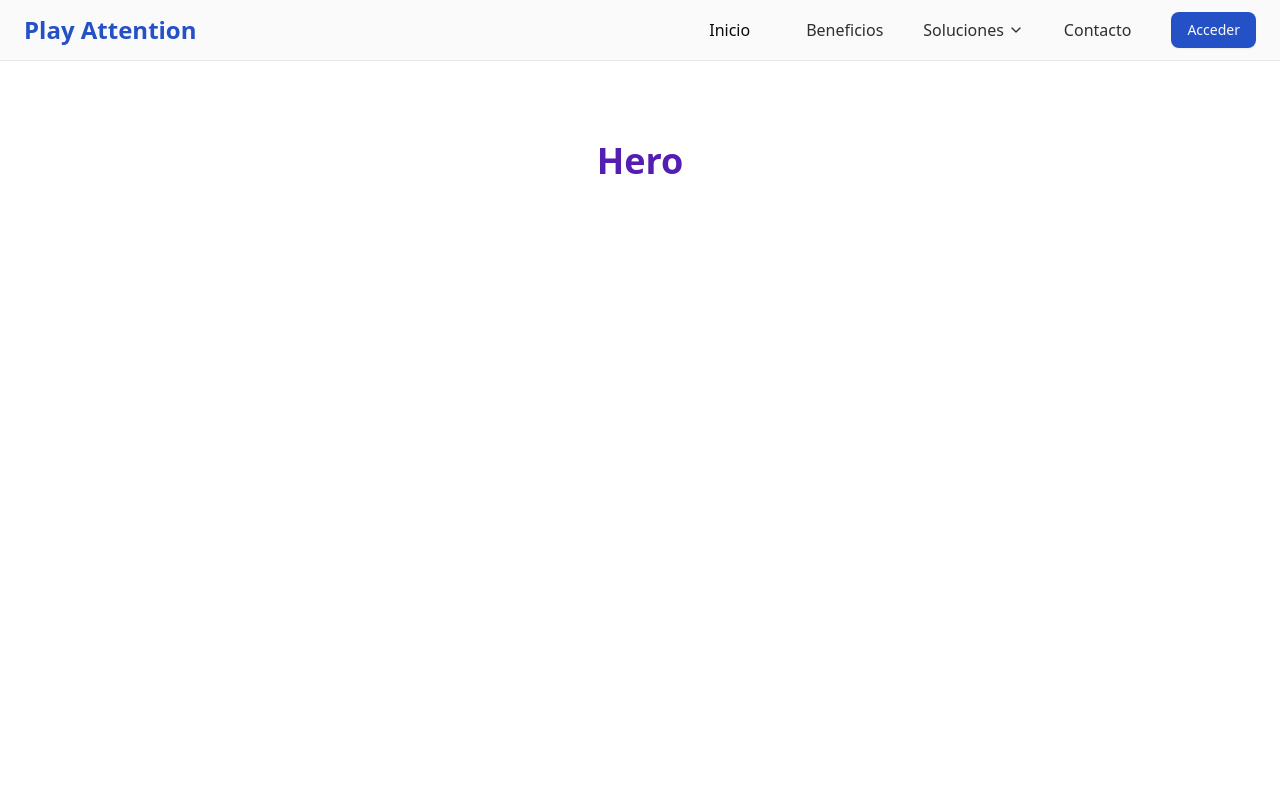
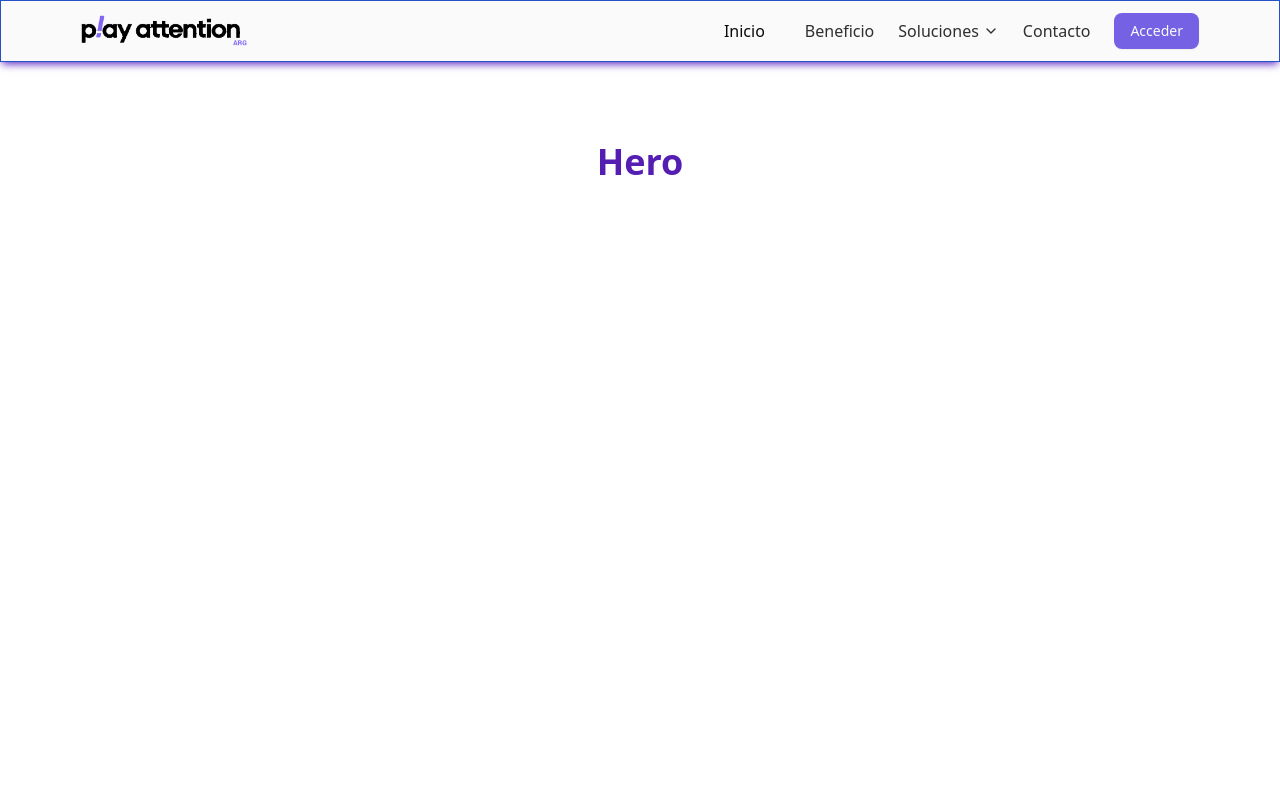
Before and after one commit to No-Country-simulation/h5-02-play-attention, a Next.js app in the folder frontend/landing/: page / in a window 1280 px wide. Shown: the top 800 px of the page. Built offline with nearby package versions, Linux system fonts and the light colour scheme.

Commit message:
feat: ✨ Add navbar
Add navbar
Add logo and menu navbar

```diff
--- a/frontend/landing/src/shared/components/footer.jsx
+++ b/frontend/landing/src/shared/components/footer.jsx
@@ -12,8 +12,8 @@ export function Footer() {
   };
 
   return (
-    <footer className="w-full border-t border-gray-200 bg-black text-white py-10 px-4 md:px-20">
-      <div className="max-w-7xl mx-auto grid grid-cols-1 md:grid-cols-3 gap-8">
+    <footer className="w-full border-t border-gray-200 bg-black text-white py-10 px-4 lg:px-20">
+      <div className="grid grid-cols-1 md:grid-cols-3 gap-8">
         {/* Columna 1: Logo + descripción + redes */}
         <div className="flex flex-col gap-4">
           <h2 className="text-2xl font-bold text-white">Play Attention</h2>
--- a/frontend/landing/src/shared/components/navbar.jsx
+++ b/frontend/landing/src/shared/components/navbar.jsx
@@ -57,14 +57,14 @@ export function Navbar() {
   }, []);
 
   return (
-    <nav className="sticky top-0 z-50 w-full border-b border-gray-200 bg-sidebar py-3 px-4 md:px-6">
+    <nav className="sticky top-0 z-50 w-full bg-sidebar py-3 px-4 lg:px-20 border border-secondary shadow-[0_4px_8px_-2px_theme('colors.primary.DEFAULT')]">
       <div className="flex items-center justify-between">
         {/* Logo */}
         <button
           onClick={() => scrollToSection("hero")}
           className="text-2xl font-bold text-secondary"
         >
-          Play Attention
+          <img src="/logo.png" alt="Logo" className="h-8 w-auto" />
         </button>
 
         {/* Mobile menu button */}
@@ -77,13 +77,15 @@ export function Navbar() {
         </button>
 
         {/* Desktop Navigation */}
-        <div className="hidden items-center gap-6 md:flex">
+        <div className="hidden items-center gap-2 md:flex">
           <Button
             onClick={() => scrollToSection("hero")}
             variant="link"
             className={cn(
               "text-base font-medium",
-              activeSection === "hero" ? "text-foreground/100" : "text-foreground/85"
+              activeSection === "hero"
+                ? "text-foreground/100"
+                : "text-foreground/85"
             )}
           >
             Inicio
@@ -98,7 +100,7 @@ export function Navbar() {
                 : "text-foreground/85"
             )}
           >
-            Beneficios
+            Beneficio
           </Button>
           <DropdownMenu>
             <DropdownMenuTrigger
@@ -141,7 +143,7 @@ export function Navbar() {
           >
             Contacto
           </Button>
-          <Button variant="secondary" className="rounded-md">Acceder</Button>
+          <Button className="rounded-md">Acceder</Button>
         </div>
 
         {/* Mobile Navigation */}
--- a/frontend/landing/src/shared/ui/button.jsx
+++ b/frontend/landing/src/shared/ui/button.jsx
@@ -10,7 +10,7 @@ const buttonVariants = cva(
     variants: {
       variant: {
         default:
-          "bg-primary text-primary-foreground shadow-xs hover:bg-primary/90",
+          "bg-primary-400 text-primary-foreground shadow-xs hover:bg-primary/90",
         destructive:
           "bg-destructive text-white shadow-xs hover:bg-destructive/90 focus-visible:ring-destructive/20 dark:focus-visible:ring-destructive/40 dark:bg-destructive/60",
         outline:
```
Also changed, not shown: frontend/landing/public/logo.png (added).
